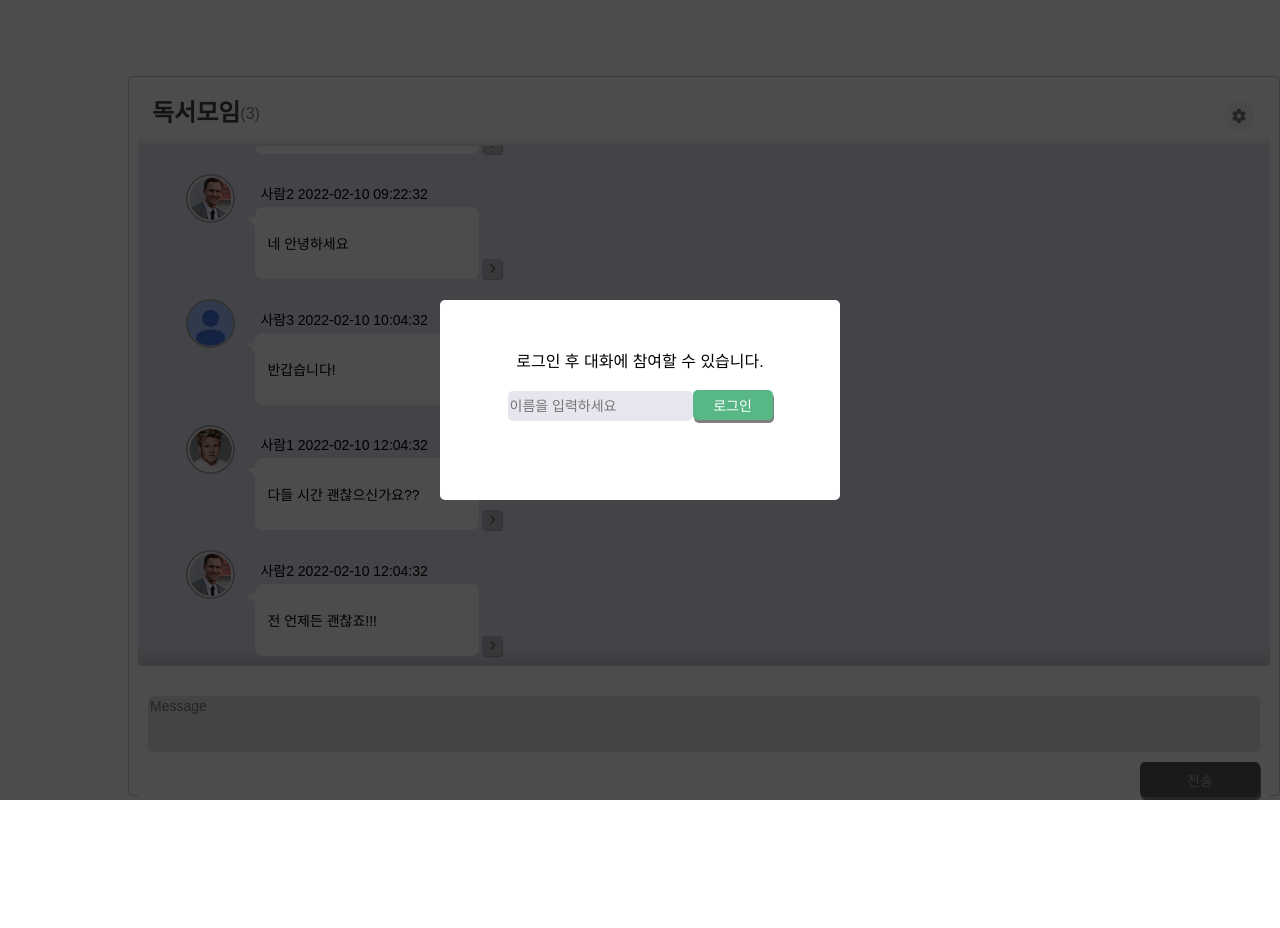
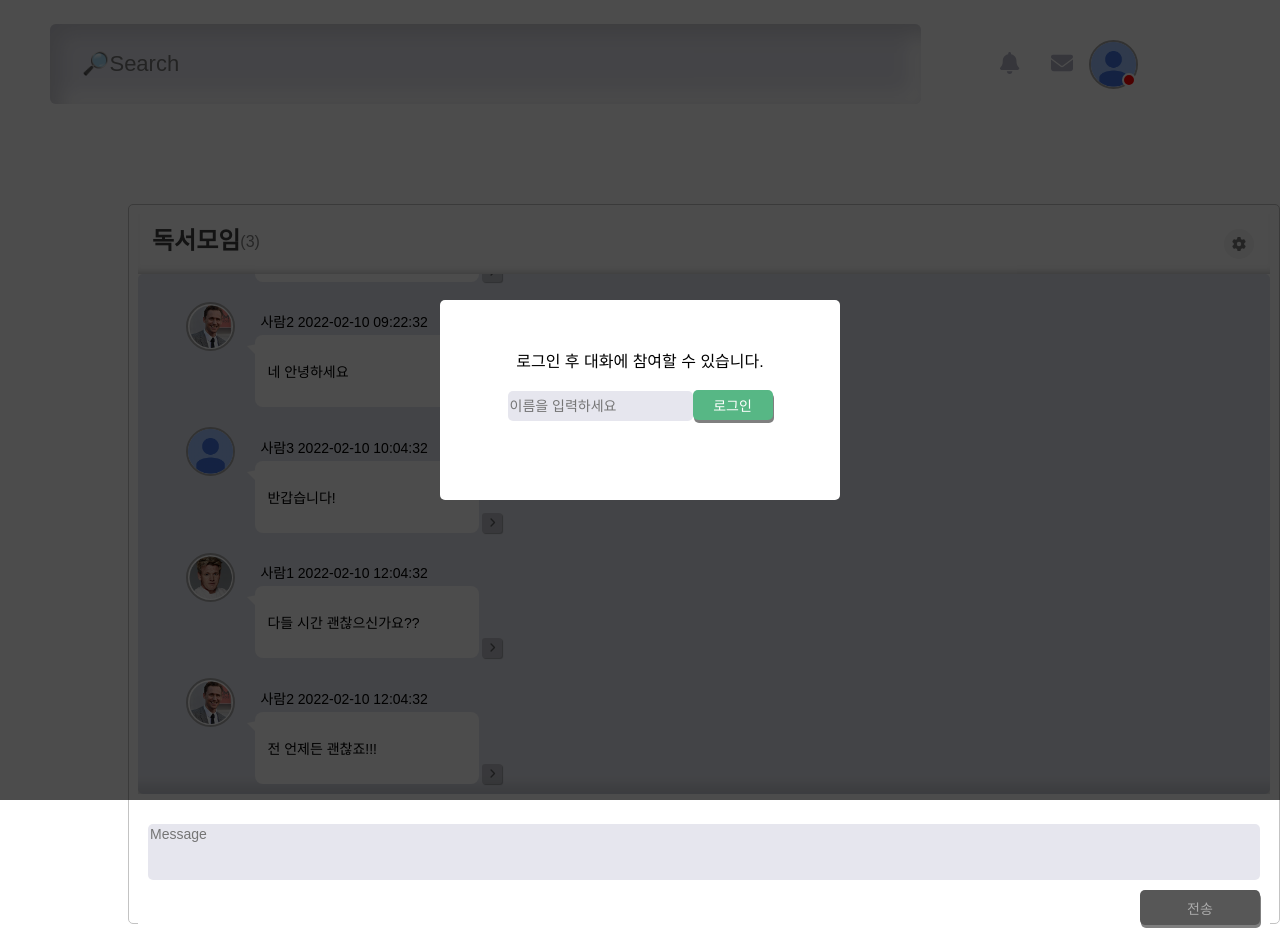
Before and after one commit to WongueShin/2ndweek-swit-task, a React (Create React App) app: page / in a window 1280 px wide. Before the commit the page ends 800 px from the top, so only its background shows below. Built offline with nearby package versions, Linux system fonts and the light colour scheme.

Commit message:
Add: TopBar Component 추가

```diff
--- a/src/Components/Login/style.Login.ts
+++ b/src/Components/Login/style.Login.ts
@@ -2,8 +2,8 @@ import styled from 'styled-components';
 
 export const LogoutContainer = styled.div`
   position: absolute;
-  top: 2vh;
-  right: 10px;
+  top: 8vh;
+  right: 40px;
   display: flex;
   justify-content: flex-end;
   align-items: center;
--- a/src/Components/Main/index.Main.tsx
+++ b/src/Components/Main/index.Main.tsx
@@ -1,13 +1,17 @@
-import Login from 'Components/Login/index.Login';
-import Messenger from 'Components/Messenger/index.Messenger';
-import * as S from 'Components/Main/style.Main';
+import Login from "Components/Login/index.Login";
+import Messenger from "Components/Messenger/index.Messenger";
+import * as S from "Components/Main/style.Main";
+import TopBar from "Components/TopBar/index.TopBar";
 
 const Main = (): JSX.Element => {
   return (
-    <S.MainContainer>
-      <Login />
-      <Messenger />
-    </S.MainContainer>
+    <>
+      <TopBar />
+      <S.MainContainer>
+        <Login />
+        <Messenger />
+      </S.MainContainer>
+    </>
   );
 };
 
--- /dev/null
+++ b/src/Components/TopBar/index.TopBar.tsx
@@ -0,0 +1,40 @@
+import { FontAwesomeIcon } from "@fortawesome/react-fontawesome";
+import { faEnvelope, faBell,faSearch } from "@fortawesome/free-solid-svg-icons";
+import * as S from "Components/TopBar/style.TopBar";
+import UserProfile from "Components/UserProfile/index.UserProfile";
+import { USER_PROFILE_PATH } from "Const/Constant";
+import { RootState } from "../../Redux/index.Redux";
+import { useSelector } from "react-redux";
+
+const Nav = () => {
+  const user = useSelector((state: RootState) => state.user);
+
+  return (
+    <S.NavContainer>
+        <S.SearchBar>
+        <S.NavItem>
+        <form onSubmit={(e)=>{e.preventDefault()}}>
+          <input type="text" placeholder="🔎Search"/>
+        </form>
+        </S.NavItem>
+        </S.SearchBar>
+      <S.NavItemContainer>
+      <S.NavItem>
+        <FontAwesomeIcon icon={faBell} />
+        {user.isLogin && <S.Badge>2</S.Badge>}
+      </S.NavItem>
+      <S.NavItem>
+        <FontAwesomeIcon icon={faEnvelope} />
+        {user.isLogin && <S.Badge>2</S.Badge>}
+      </S.NavItem>
+      <S.ProfileContainer>
+      <UserProfile USER_PROFLE_PATH={USER_PROFILE_PATH.ID_65bd3353} />
+      <S.LoginLight isLogin={user.isLogin}/>
+      </S.ProfileContainer>
+      <S.NavItem>{user.userName}</S.NavItem>
+      </S.NavItemContainer>
+    </S.NavContainer>
+  );
+};
+
+export default Nav;
--- /dev/null
+++ b/src/Components/TopBar/style.TopBar.ts
@@ -0,0 +1,70 @@
+import styled from "styled-components";
+
+export const NavContainer = styled.div`
+  height: 10vw;
+  display: flex;
+  align-items: center;
+`;
+
+export const SearchBar = styled.div`
+  width: 70%;
+  background-color: #e6e6ee;
+  margin-left:50px;
+  border-radius: 6px;
+  box-shadow: inset 10px 10px 20px #cdcdd4,
+            inset -10px -10px 20px #ffffff;
+  input {
+    width: 70%;
+    outline:none;
+    border:none;
+    background-color: #e6e6ee;
+    margin-left:30px;
+  }
+`;
+
+export const Badge = styled.span`
+position:absolute;
+display: flex;
+align-items: center;
+justify-content: center;
+top:0;
+right:-5px;
+width: 16px;
+height: 16px;
+border-radius: 4px;
+color:#fff;
+background-color:red;
+font-size: 12px;
+font-weight: bolder;
+`
+
+export const NavItemContainer = styled.div`
+  width: 20%;
+  display: flex;
+  margin-right: 110px;
+  height: 100%;
+  align-items: center;
+  justify-content: flex-end;
+`;
+
+export const NavItem = styled.span`
+  font-size: 22px;
+  margin: 0 16px;
+  color: #b5b5c6;
+  position:relative;
+`;
+
+export const ProfileContainer = styled.div`
+  position: relative;
+`;
+
+export const LoginLight = styled.span<{ isLogin: boolean }>`
+  border: 2px solid #fff;
+  position: absolute;
+  right: 2px;
+  bottom: 2px;
+  width: 10px;
+  height: 10px;
+  background-color: ${(props) => (props.isLogin ? "green" : "red")};
+  border-radius: 50px;
+`;
```
